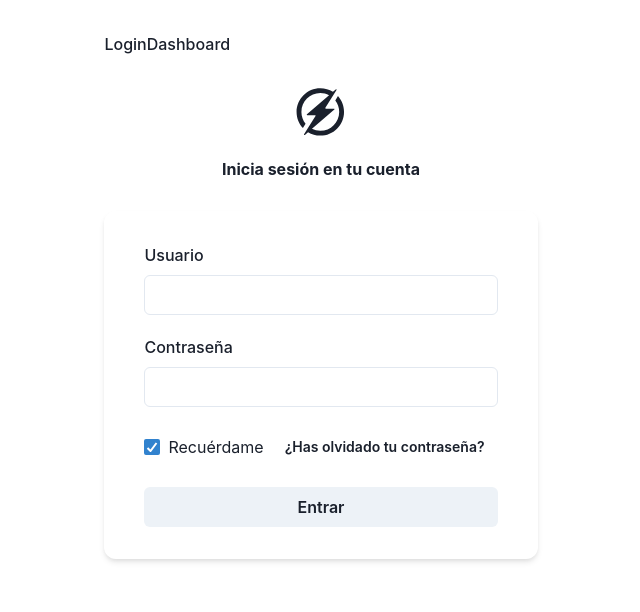
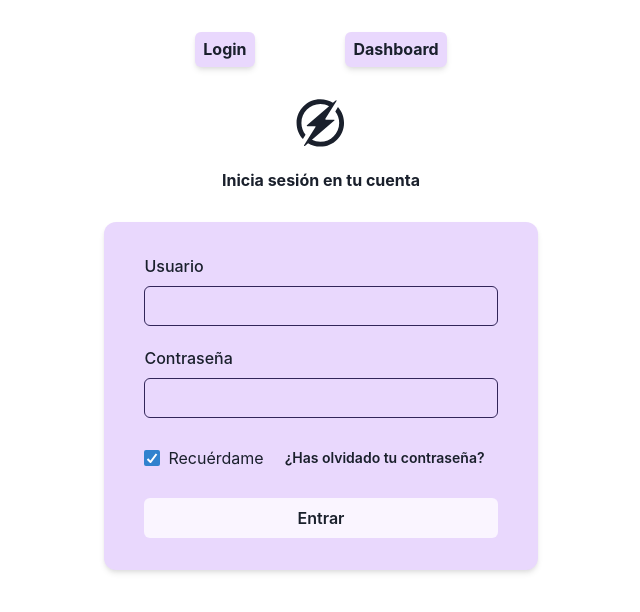
Before and after one commit to terecsauri/app-react, a React (Vite) app: page /login in a window 1280 px wide. Shown: the top 612 px of the page, without its empty margins (319-959 px from the left). Built offline with nearby package versions, Linux system fonts and the light colour scheme.

Commit message:
Cambiando algunos colores y propiedades para familiarizarme con chakraui

```diff
--- a/src/App.jsx
+++ b/src/App.jsx
@@ -1,12 +1,14 @@
 import './App.css'
 import {
+  Box,
   ChakraProvider,
   Flex,
+  Heading,
   Link,
 } from '@chakra-ui/react'
 import { BrowserRouter, Routes, Route, Link as RouterLink, Navigate } from "react-router-dom";
 import { Login } from "./pages/Login"
-import { Dashboard } from './pages/Dashboard';
+import Dashboard from './pages/Dashboard';
 import { ProtectedRoute } from './pages/ProtectedRoute';
 import { useState } from 'react';
 
@@ -14,36 +16,51 @@ function App() {
 
   const [user, setUser] = useState("");
 
-
   return (
     <BrowserRouter>
       <ChakraProvider>
-        <Flex>
+        <Flex justify={'space-evenly'}>
+
+          <Box bg={"purple.100"} borderRadius={"md"}
+            _hover={{
+              background: "purple.50",
+            }}
+            boxShadow={{
+              base: 'none',
+              sm: 'md',
+            }}>
             <Link
               as={RouterLink}
               to="/login"
             >
-            Login
+              <Heading fontSize="md" m={2}>Login</Heading>
             </Link>
+          </Box>
 
+          <Box bg={"purple.100"} borderRadius={"md"}
+            _hover={{
+              background: "purple.50",
+            }}
+            boxShadow={{
+              base: 'none',
+              sm: 'md',
+            }}>
             <Link
               as={RouterLink}
               to="/dashboard"
             >
-            Dashboard
+              <Heading fontSize="md" m={2}>Dashboard</Heading>
             </Link>
+          </Box>
+
         </Flex>
 
         <Routes>
           <Route path='login/*' element={<Login setUser={setUser} />} />
           <Route path='*' element={<Navigate to={"/login"} />} />
-          <Route path='/dashboard'
-          element={
-            <ProtectedRoute user={user}>
-              <Dashboard />
-            </ProtectedRoute>
-          }
-          />
+          <Route path='dashboard' element={<ProtectedRoute user={user}/>}>
+            <Route path="/dashboard" element={ <Dashboard /> }/>
+          </Route>
         </Routes>
       </ChakraProvider>
     </BrowserRouter>
--- a/src/pages/Dashboard.jsx
+++ b/src/pages/Dashboard.jsx
@@ -1,15 +1,15 @@
 import { Card, CardBody, CardHeader, Flex, Heading, Text } from "@chakra-ui/react";
 
-export const Dashboard = () => {
+export default function Dashboard() {
 
     return (
         <Flex>
-            <Card align='center'>
+            <Card spacing="8" align='center'>
                 <CardHeader>
-                    <Heading size='md'>Holaaaaaaa</Heading>
+                    <Heading size='md'>Buenos días</Heading>
                 </CardHeader>
                 <CardBody>
-                    <Text>Acabas de iniciar sesión y tu contraseña es ¡viva la seguridad!</Text>
+                    <Text>Acabas de iniciar sesión</Text>
                 </CardBody>
             </Card>
         </Flex>
--- a/src/pages/Login.jsx
+++ b/src/pages/Login.jsx
@@ -50,10 +50,10 @@ export const Login = ((props) => {
 
   return(
     <Container
-    maxW="lg"
-    py={"8"}
-    px={"0"}
-  >
+      maxW="lg"
+      py={"8"}
+      px={"0"}
+    >
     <Stack spacing="8">
       <Stack spacing="6">
         <Logo />
@@ -83,10 +83,7 @@ export const Login = ((props) => {
           base: '4',
           sm: '10',
         }}
-        bg={{
-          base: 'transparent',
-          sm: 'bg.surface',
-        }}
+        bg={"purple.100"}
         boxShadow={{
           base: 'none',
           sm: 'md',
@@ -100,11 +97,23 @@ export const Login = ((props) => {
           <Stack spacing="5">
             <FormControl>
               <FormLabel>Usuario</FormLabel>
-              <Input id="username" name="username" onChange={(event)=>{hanldeChange(event)}} />
+              <Input
+              borderColor={"purple.900"}
+              _hover={{
+                borderColor: "purple.900",
+                background: "purple.200",
+              }}
+              id="username" name="username" onChange={(event)=>{hanldeChange(event)}} />
             </FormControl>
             <FormControl>
               <FormLabel htmlFor="password">Contraseña</FormLabel>
-              <Input id="password" name="password" {...props} onChange={(event)=>{hanldeChange(event)}} />
+              <Input
+              borderColor={"purple.900"}
+              _hover={{
+                borderColor: "purple.900",
+                background: "purple.200",
+              }}
+              id="password" name="password" {...props} onChange={(event)=>{hanldeChange(event)}} />
             </FormControl>
           </Stack>
           <HStack justify="space-between">
@@ -114,7 +123,12 @@ export const Login = ((props) => {
             </Button>
           </HStack>
           <Stack spacing="6">
-              <Button onClick={handleSubmit}>Entrar</Button>
+              <Button
+              background={"purple.50"}
+              _hover={{
+                background: "purple.300",
+              }}
+              onClick={handleSubmit}>Entrar</Button>
           </Stack>
         </Stack>
       </Box>
```
Also changed, not shown: src/pages/GoToDashboard.jsx (deleted, +0 -27 lines). Lines whose indentation alone changed are shown as unchanged.
